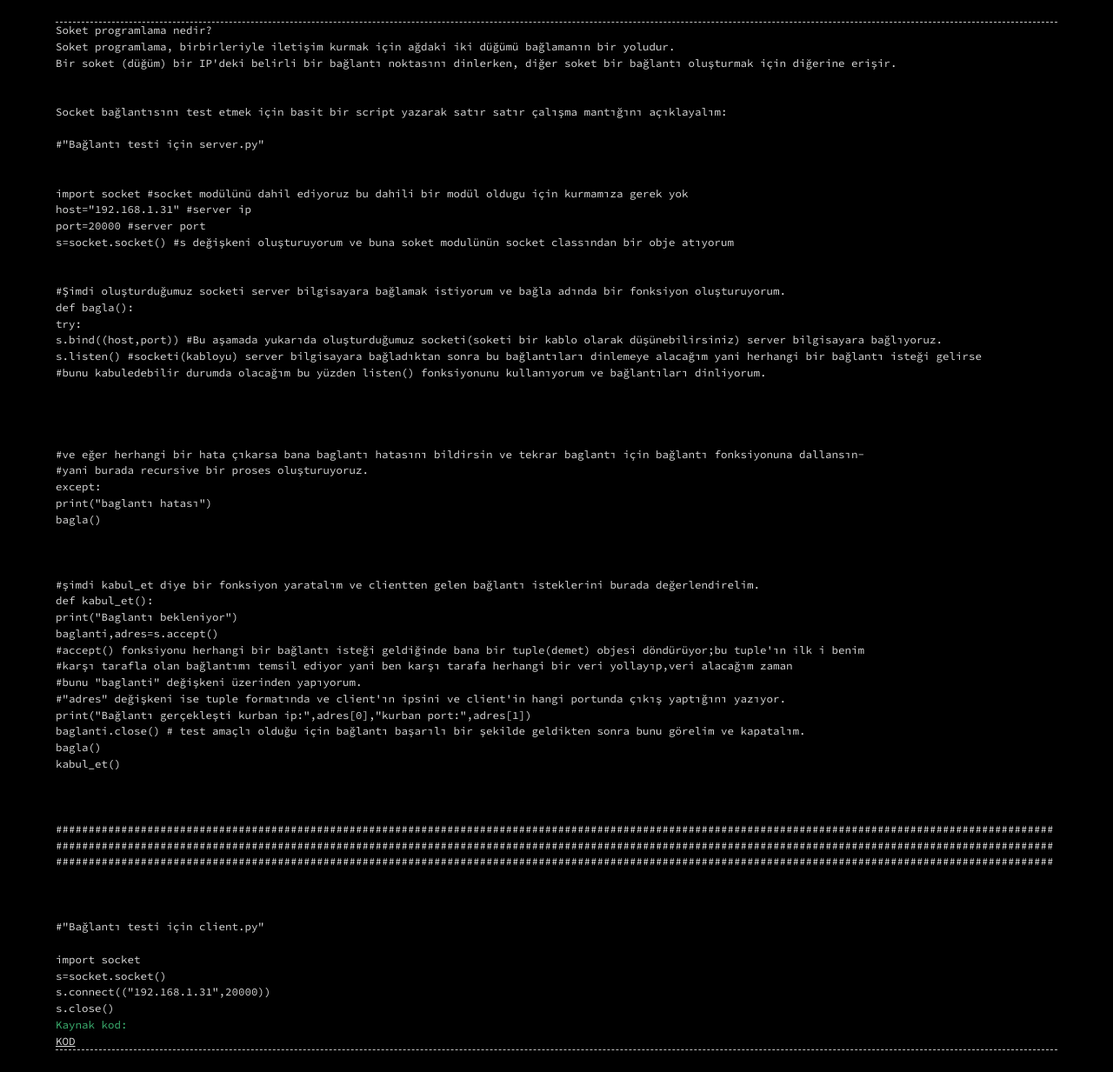
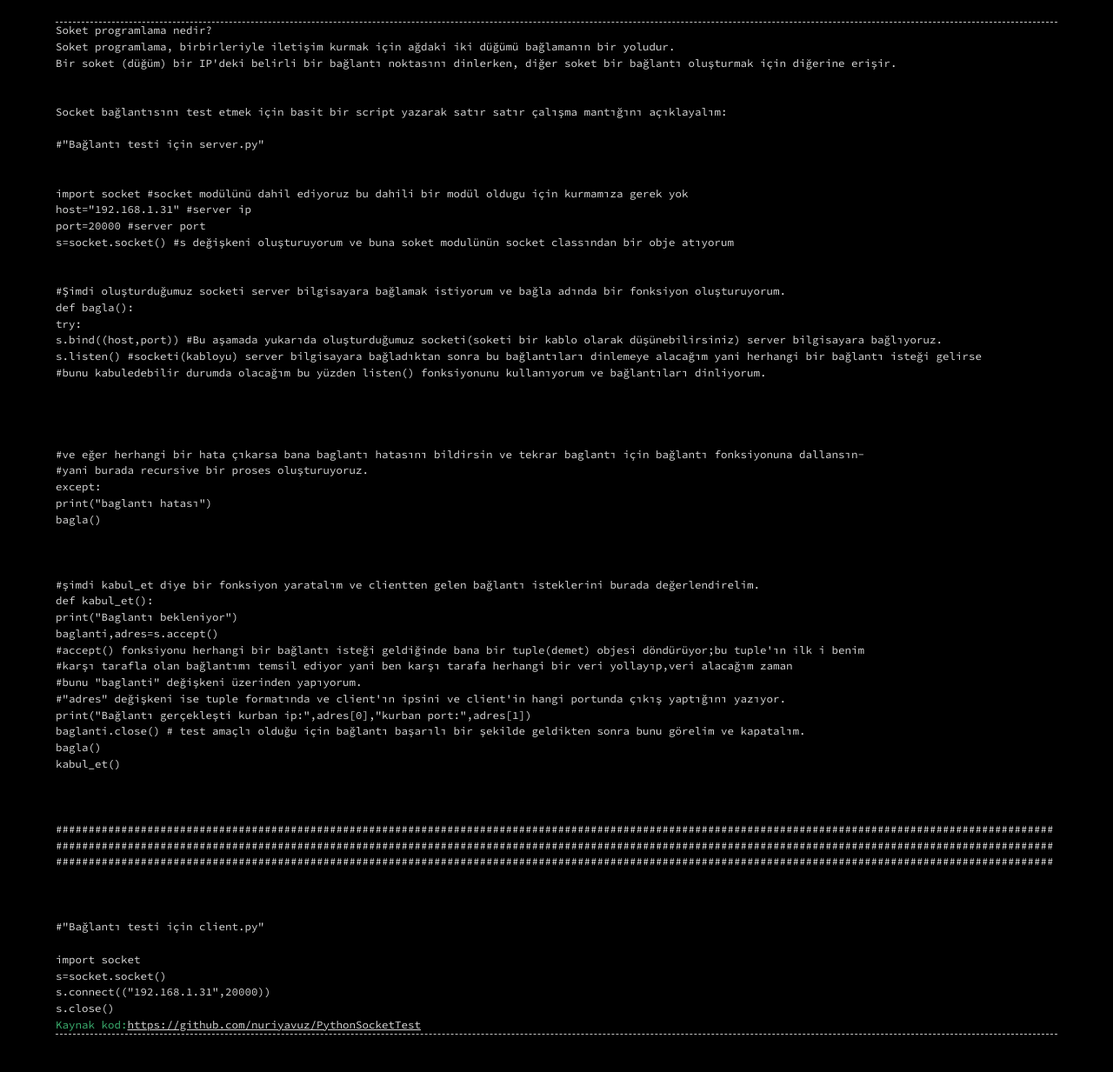
Before and after one commit to emredurmaz4/cosmosofcyberspace.github.io, a Jekyll site: the page trojan.html, which Jekyll copies as it is, in a window 1280 px wide. Shown: the whole page at 87% size. Built offline with Jekyll 4.4.1, drawn with Linux system fonts in a browser that asks for light colours.

Commit message:
Update trojan.html

```diff
--- a/trojan.html
+++ b/trojan.html
@@ -68,8 +68,7 @@ s.connect(("192.168.1.31",20000))</br>
 s.close()</br>
 
 
-<p style="color:MediumSeaGreen;">Kaynak kod:
-<a href="https://github.com/nuriyavuz/PythonSocketTest">KOD</a></p>
+<p style="color:MediumSeaGreen;">Kaynak kod:<a href="https://github.com/nuriyavuz/PythonSocketTest">https://github.com/nuriyavuz/PythonSocketTest</a></p>
 
 
   </div>
```
